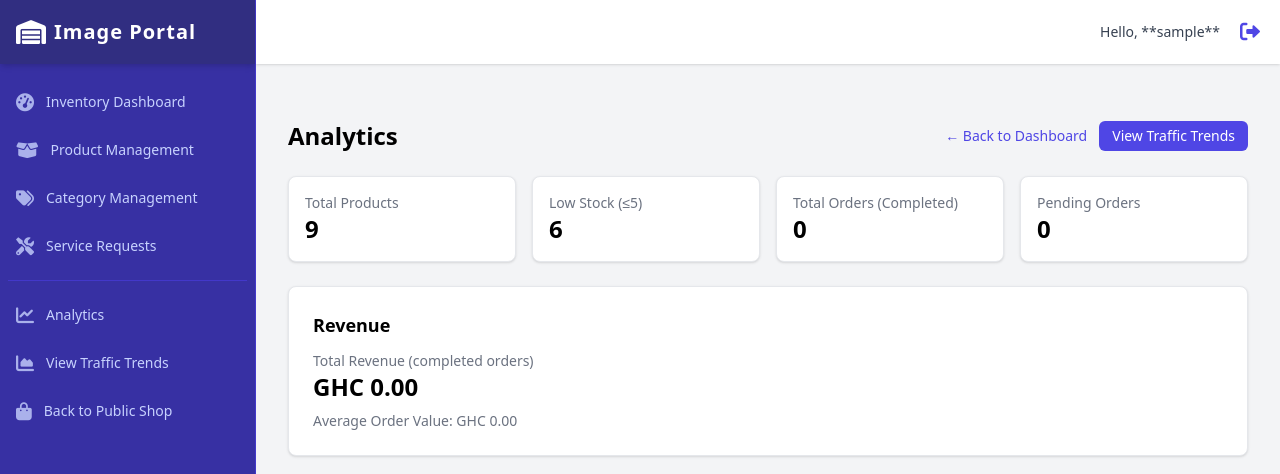
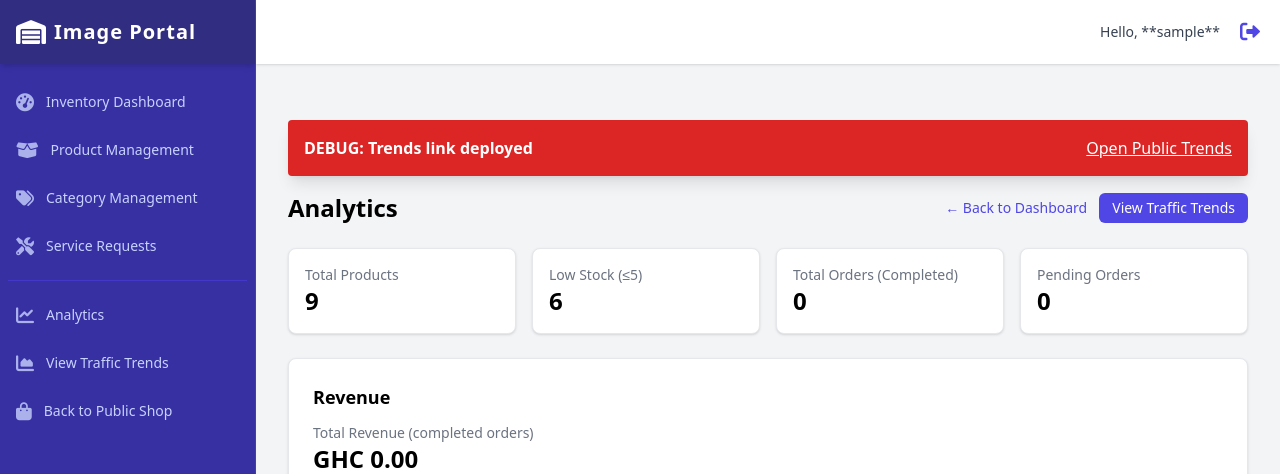
Before and after one commit to tokyoCitagh/CapstoneProject_group4, a Django app: page /portal/dashboard/analytics/ in a window 1280 px wide. Shown: the top 474 px of the page. Run offline with Django 5.2, Linux system fonts and the light colour scheme; the visitor is signed in with stand-in values (Sample User, id 1); data comes from the database, SQL or seed files in the repository; data that the repository does not hold is empty; parts of the project's set-up code (start-up, migrations or seed data) failed here and were passed over; some libraries are stand-ins or nearby versions.

Commit message:
Add temporary debug banner to analytics page for trends verification

```diff
--- a/store/templates/store/analytics.html
+++ b/store/templates/store/analytics.html
@@ -5,6 +5,15 @@
 
 {% block main_content %}
 <div class="px-4 py-8 sm:px-6 lg:px-8">
+  <!-- DEBUG BANNER: temporary — very visible to confirm deployment -->
+  <div class="mb-4 p-4 rounded shadow-lg text-white bg-red-600">
+    <div class="flex items-center justify-between">
+      <div class="font-semibold">DEBUG: Trends link deployed</div>
+      <div>
+        <a href="{% url 'analytics_trends_public' %}" class="underline font-medium">Open Public Trends</a>
+      </div>
+    </div>
+  </div>
   <div class="flex justify-between items-center mb-6">
     <h1 class="text-2xl font-bold">Analytics</h1>
     <div class="flex items-center space-x-3">
```
